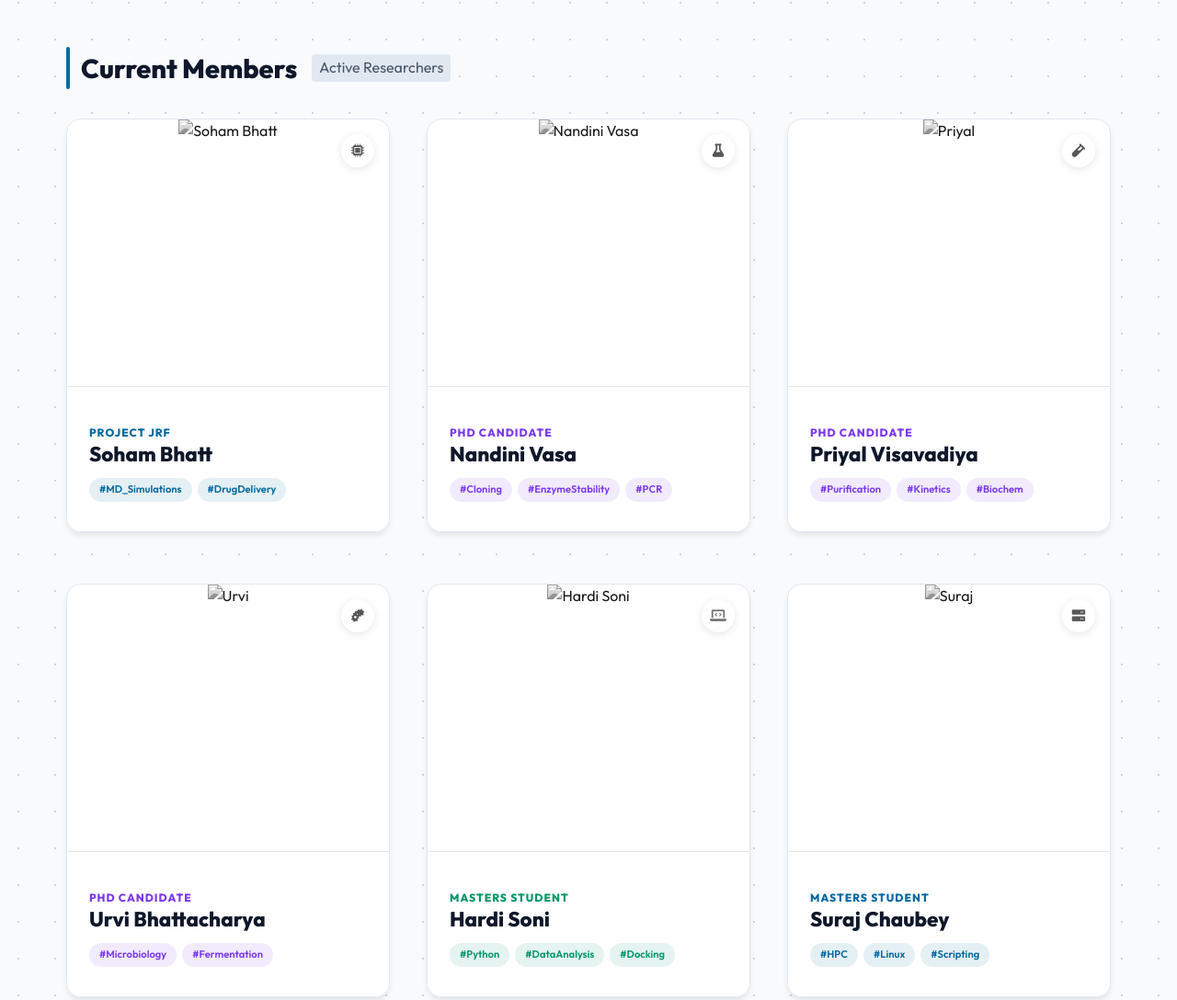
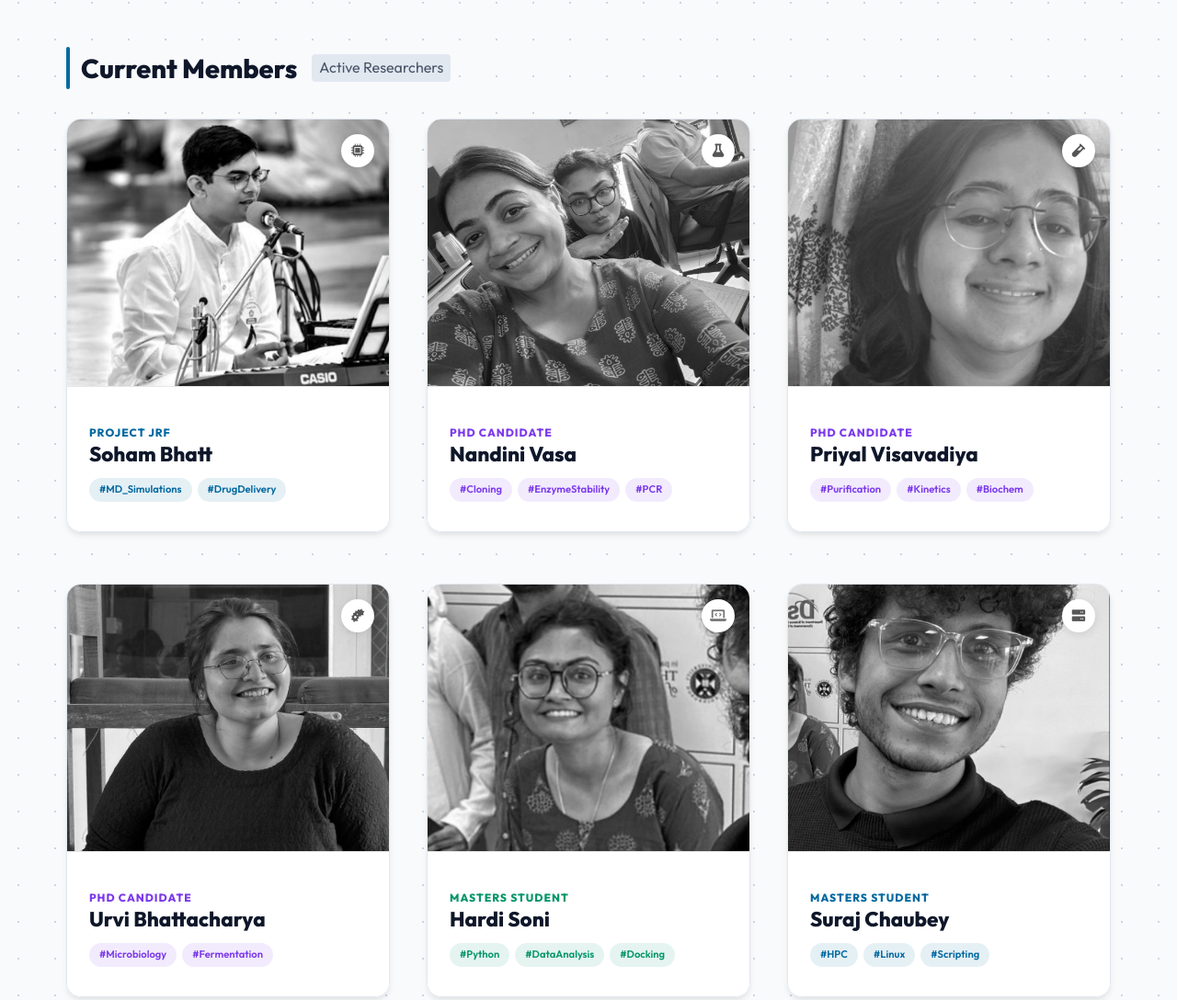
Before and after one commit to AtharvaTilewale/CxBL, a plain HTML site: page members.html in a window 1280 px wide. Shown: the part 897-1985 px from the top of the page at 92% size. Drawn offline with Linux system fonts and the light colour scheme; the site is published under a folder, as on GitHub Pages, so addresses that start at the root find nothing.

Commit message:
source update

```diff
--- a/members.html
+++ b/members.html
@@ -40,7 +40,7 @@
 
         <div class="pi-card">
             <div class="pi-image-container">
-                <img src="/assets/images/members/pi.jpg" alt="PI Photo">
+                <img src="./assets/images/members/pi.jpg" alt="PI Photo">
             </div>
             <div class="pi-content">
                 <div class="pi-role">Lab Director</div>
@@ -64,7 +64,7 @@
         <div class="member-card-inner">
             <div class="member-card-front">
                 <div class="front-img-box">
-                    <img src="/assets/images/members/soham_bhatt.png" alt="Soham Bhatt">
+                    <img src="./assets/images/members/soham_bhatt.png" alt="Soham Bhatt">
                     <div class="role-badge" title="Computational"><i class="fas fa-microchip"></i></div>
                 </div>
                 <div class="front-content">
@@ -78,7 +78,7 @@
             </div>
             <div class="member-card-back">
                 <div class="back-img-circle">
-                    <img src="/assets/images/members/soham_bhatt.png" alt="Soham Small">
+                    <img src="./assets/images/members/soham_bhatt.png" alt="Soham Small">
                 </div>
                 <h3 class="back-name">Soham Bhatt</h3>
                 <p class="back-desc">
@@ -97,7 +97,7 @@
         <div class="member-card-inner">
             <div class="member-card-front">
                 <div class="front-img-box">
-                    <img src="/assets/images/members/nandini_vasa.jpeg" alt="Nandini Vasa">
+                    <img src="./assets/images/members/nandini_vasa.jpeg" alt="Nandini Vasa">
                     <div class="role-badge" title="Experimental"><i class="fas fa-flask"></i></div>
                 </div>
                 <div class="front-content">
@@ -112,7 +112,7 @@
             </div>
             <div class="member-card-back">
                 <div class="back-img-circle">
-                    <img src="/assets/images/members/nandini_vasa.jpeg" alt="Nandini Small">
+                    <img src="./assets/images/members/nandini_vasa.jpeg" alt="Nandini Small">
                 </div>
                 <h3 class="back-name">Nandini Vasa</h3>
                 <p class="back-desc">
@@ -130,7 +130,7 @@
         <div class="member-card-inner">
             <div class="member-card-front">
                 <div class="front-img-box">
-                    <img src="/assets/images/members/priyal.png" alt="Priyal">
+                    <img src="./assets/images/members/priyal.png" alt="Priyal">
                     <div class="role-badge" title="Experimental"><i class="fas fa-vial"></i></div>
                 </div>
                 <div class="front-content">
@@ -145,7 +145,7 @@
             </div>
             <div class="member-card-back">
                 <div class="back-img-circle">
-                    <img src="/assets/images/members/priyal.png" alt="Priyal Small">
+                    <img src="./assets/images/members/priyal.png" alt="Priyal Small">
                 </div>
                 <h3 class="back-name">Priyal Visavadiya</h3>
                 <p class="back-desc">
@@ -163,7 +163,7 @@
         <div class="member-card-inner">
             <div class="member-card-front">
                 <div class="front-img-box">
-                    <img src="/assets/images/members/urvi.png" alt="Urvi">
+                    <img src="./assets/images/members/urvi.png" alt="Urvi">
                     <div class="role-badge" title="Experimental"><i class="fas fa-bacterium"></i></div>
                 </div>
                 <div class="front-content">
@@ -177,7 +177,7 @@
             </div>
             <div class="member-card-back">
                 <div class="back-img-circle">
-                    <img src="/assets/images/members/urvi.png" alt="Urvi Small">
+                    <img src="./assets/images/members/urvi.png" alt="Urvi Small">
                 </div>
                 <h3 class="back-name">Urvi Bhattacharya</h3>
                 <p class="back-desc">
@@ -197,7 +197,7 @@
         <div class="member-card-inner">
             <div class="member-card-front">
                 <div class="front-img-box">
-                    <img src="/assets/images/members/hardi.png" alt="Hardi Soni">
+                    <img src="./assets/images/members/hardi.png" alt="Hardi Soni">
                     <div class="role-badge" title="Hybrid"><i class="fas fa-laptop-code"></i></div>
                 </div>
                 <div class="front-content">
@@ -212,7 +212,7 @@
             </div>
             <div class="member-card-back">
                 <div class="back-img-circle">
-                    <img src="/assets/images/members/hardi.png" alt="Hardi Small">
+                    <img src="./assets/images/members/hardi.png" alt="Hardi Small">
                 </div>
                 <h3 class="back-name">Hardi Soni</h3>
                 <p class="back-desc">
@@ -232,7 +232,7 @@
         <div class="member-card-inner">
             <div class="member-card-front">
                 <div class="front-img-box">
-                    <img src="/assets/images/members/suraj_chaubey.png" alt="Suraj">
+                    <img src="./assets/images/members/suraj_chaubey.png" alt="Suraj">
                     <div class="role-badge" title="Computational"><i class="fas fa-server"></i></div>
                 </div>
                 <div class="front-content">
@@ -247,7 +247,7 @@
             </div>
             <div class="member-card-back">
                 <div class="back-img-circle">
-                    <img src="/assets/images/members/suraj_chaubey.png" alt="Suraj Small">
+                    <img src="./assets/images/members/suraj_chaubey.png" alt="Suraj Small">
                 </div>
                 <h3 class="back-name">Suraj Chaubey</h3>
                 <p class="back-desc">
@@ -265,7 +265,7 @@
         <div class="member-card-inner">
             <div class="member-card-front">
                 <div class="front-img-box">
-                    <img src="/assets/images/members/atharva_tilewale.png" alt="Atharva Tilewale">
+                    <img src="./assets/images/members/atharva_tilewale.png" alt="Atharva Tilewale">
                     <div class="role-badge" title="Hybrid"><i class="fas fa-code-branch"></i></div>
                 </div>
                 <div class="front-content">
@@ -280,7 +280,7 @@
             </div>
             <div class="member-card-back">
                 <div class="back-img-circle">
-                    <img src="/assets/images/members/atharva_tilewale.png" alt="Atharva Small">
+                    <img src="./assets/images/members/atharva_tilewale.png" alt="Atharva Small">
                 </div>
                 <h3 class="back-name">Atharva Tilewale</h3>
                 <p class="back-desc">
```
